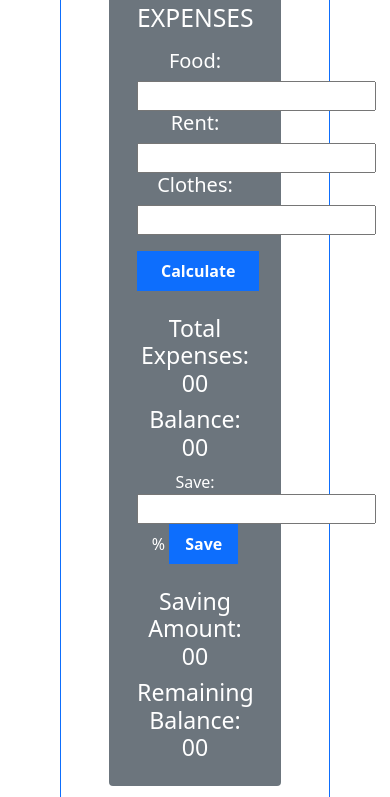
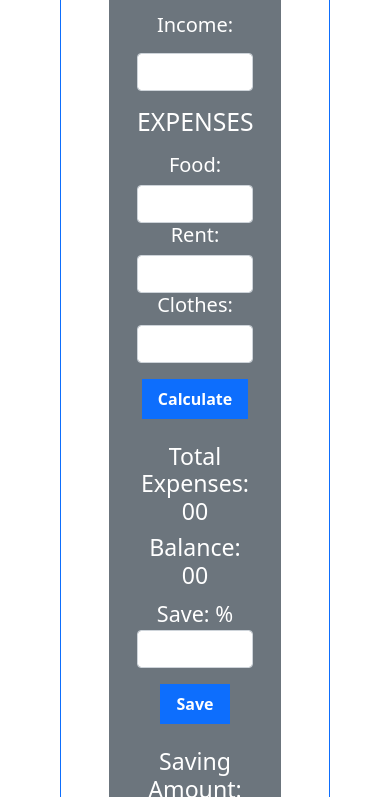
Before and after one commit to SumonsNote/money-master, a plain HTML site: page index.html in a window 390 px wide. Shown: the part 670-1467 px from the top of the page. Drawn offline with nearby package versions, Linux system fonts and the light colour scheme.

Commit message:
mobile responsive complete

```diff
--- a/Js/app.js
+++ b/Js/app.js
@@ -70,4 +70,7 @@ document.getElementById("calculate").addEventListener("click", function () {
     if (saveAmount > balanceAmount) {
       alert('Saving amount is more than balance');
     }
+    else if (saveAmount < 0) {
+      alert('Input valid number');
+    }
   });
--- a/index.html
+++ b/index.html
@@ -27,9 +27,9 @@
             <!-- Main content -->
             <div class="row bg-secondary rounded p-3 m-5">
                 <div class="col-md-6 col-12 col-sm-12">
-                    <img src="img/dollar.jpg" class="img-fluid rounded">
+                    <img src="img/dollar.jpg" class="img-fluid my-5 rounded">
                 </div>
-                <div class="col-md-6 col-12 col-sm-12 mt-5">
+                <div class="col-md-6 col-12 mt-5">
                     <header>
                         <h2 class="text-white text-center text-uppercase">Income</h2>
                         <hr class="text-white">
@@ -38,30 +38,30 @@
                     <div class="input-field text-center text-white">
                         <div class="input">
                             <h5 class="my-3">Income:</h5>
-                            <input id="income" type="text">
+                            <input class="form-control" id="income" type="text">
                         </div>
                         <h2 class="text-white text-center my-3 text-uppercase">Expenses</h2>
                         <div class="input">
                             <h5>Food:</h5>
-                            <input id="food" type="text">
+                            <input class="form-control" id="food" type="text">
                         </div>
                         <div class="input">
                             <h5>Rent:</h5>
-                            <input id="rent" type="text">
+                            <input class="form-control" id="rent" type="text">
                         </div>
                         <div class="input">
                             <h5>Clothes:</h5>
-                            <input id="cloth" type="text">
+                            <input class="form-control" id="cloth" type="text">
                         </div>
                         <button id="calculate"
-                            class="bg-primary text-white px-4 py-2 border-0 mt-3 fw-bold">Calculate</button>
+                            class="bg-primary text-white px-3 py-2 border-0 mt-3 fw-bold">Calculate</button>
                         <div class="mt-4">
                             <h3>Total Expenses: <span id="total-expenses">00</span></h3>
                             <h3>Balance: <span id="total-balance">00</span></h3>
                         </div>
                         <div class="saving">
-                            <span>Save: </span><input id="saving-input" type="text"> % <button
-                                class="bg-primary text-white fw-bold border-0 px-3 py-2" id="saving-id">Save</button>
+                            <span class="fs-4">Save: %</span><input class="form-control" id="saving-input" type="text"><button
+                                class="bg-primary text-white fw-bold border-0 px-3 py-2 mt-3" id="saving-id">Save</button>
                         </div>
                         <div class="mt-4">
                             <h3>Saving Amount: <span id="saving-amount">00</span></h3>
```
